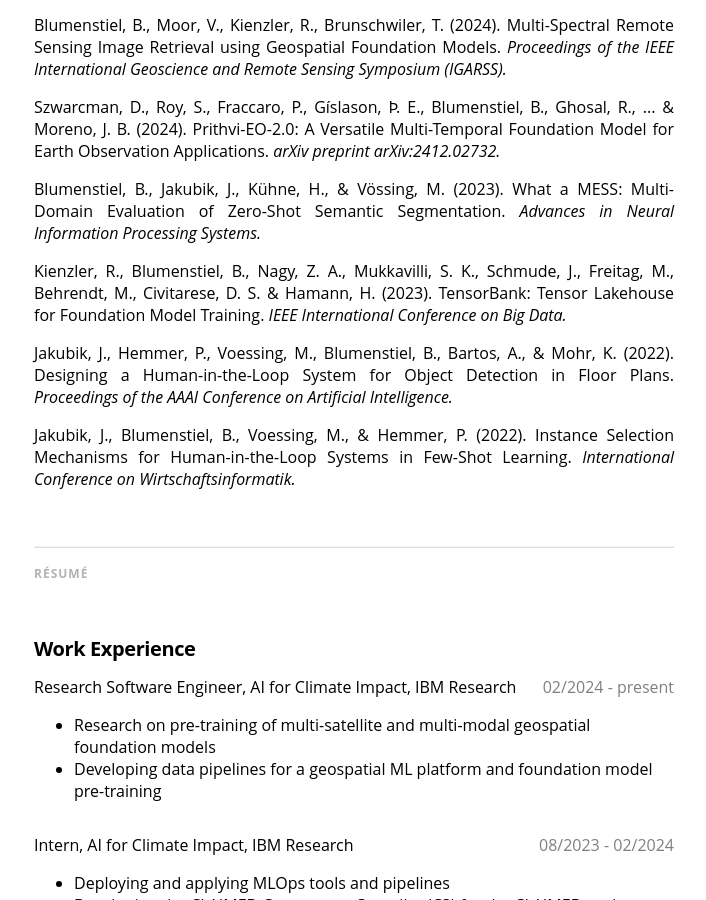
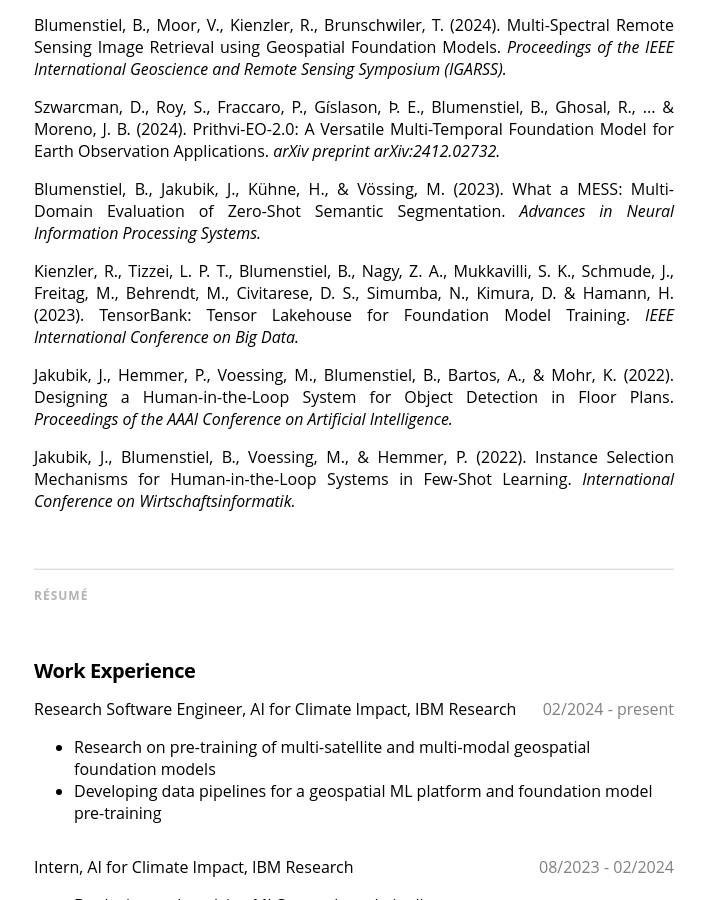
Before and after one commit to blumenstiel/blumenstiel.github.io, a Jekyll site: the page built from index.html, in a window 1280 px wide and 900 px high, scrolled down 2184 px. Shown: the whole window, without its empty margins (286-992 px from the left). Built offline with Jekyll 4.4.1, drawn with Linux system fonts in a browser that asks for light colours; nearby versions of some CDN libraries; some web fonts are replaced; the list of posts is cut into pages by our own code.

Commit message:
Updated website

```diff
--- a/_config.yml
+++ b/_config.yml
@@ -153,7 +153,7 @@
     url: "https://arxiv.org/abs/2412.02732"
   - text: "Blumenstiel, B., Jakubik, J., Kühne, H., & Vössing, M. (2023). What a MESS: Multi-Domain Evaluation of Zero-Shot Semantic Segmentation. <i>Advances in Neural Information Processing Systems.</i>"
     url: "https://arxiv.org/abs/2306.15521"
-  - text: "Kienzler, R., Blumenstiel, B., Nagy, Z. A., Mukkavilli, S. K., Schmude, J., Freitag, M., Behrendt, M., Civitarese, D. S.  & Hamann, H. (2023). TensorBank: Tensor Lakehouse for Foundation Model Training. <i>IEEE International Conference on Big Data.</i>"
+  - text: "Kienzler, R., Tizzei, L. P. T., Blumenstiel, B., Nagy, Z. A., Mukkavilli, S. K., Schmude, J., Freitag, M., Behrendt, M., Civitarese, D. S., Simumba, N., Kimura, D.  & Hamann, H. (2023). TensorBank: Tensor Lakehouse for Foundation Model Training. <i>IEEE International Conference on Big Data.</i>"
     url: "https://arxiv.org/abs/2309.02094"
   - text: "Jakubik, J., Hemmer, P., Voessing, M., Blumenstiel, B., Bartos, A., & Mohr, K. (2022). Designing a Human-in-the-Loop System for Object Detection in Floor Plans. <i>Proceedings of the AAAI Conference on Artificial Intelligence.</i>"
     url: "https://ojs.aaai.org/index.php/AAAI/article/view/21522"
--- a/index.html
+++ b/index.html
@@ -132,12 +132,12 @@
             <span style="line-height: 1.6;">{{ site.skills.advanced }}</span>
           </div>
 
-          <div style="display: flex;">
+          <div style="margin-bottom: 1em; display: flex;">
             <strong style="min-width: 90px;">Basics:</strong>
             <span style="line-height: 1.6;">{{ site.skills.basic }}</span>
           </div>
 
-          <div style="display: flex;">
+          <div style="margin-bottom: 1em; display: flex;">
             <strong style="min-width: 90px;">Packages:</strong>
             <span style="line-height: 1.6;">{{ site.skills.packages }}</span>
           </div>
```
